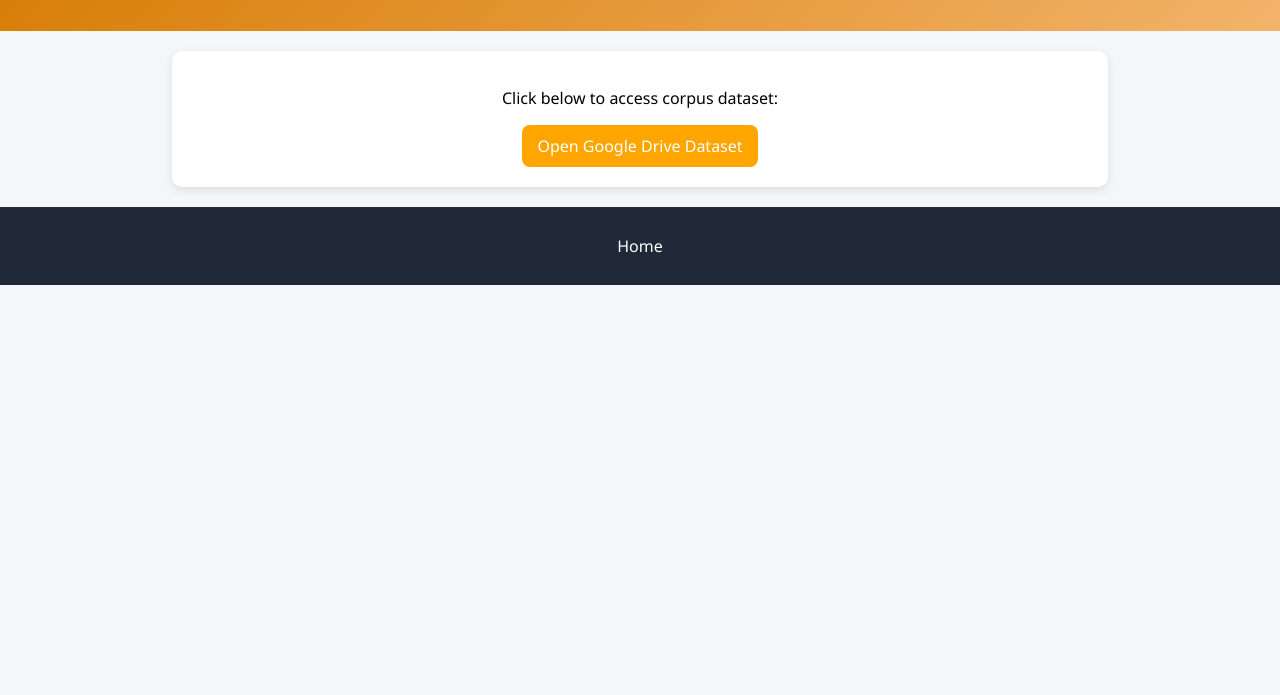
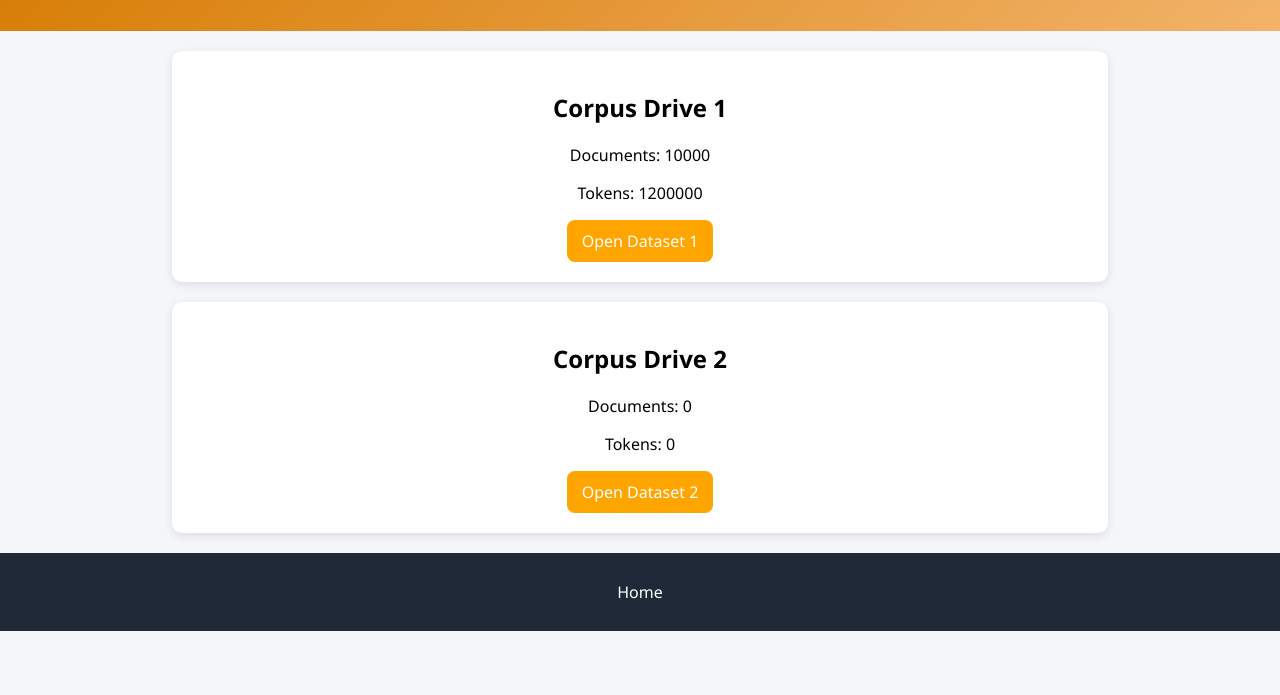
Before and after one commit to saqlainhassan-Riphah/SentiR-Corpora, a plain HTML site: page dataset.html in a window 1280 px wide. Shown: the part 105-800 px from the top of the page. Drawn offline with Linux system fonts and the light colour scheme.

Commit message:
Added dynamic dataset size indicators

```diff
--- /dev/null
+++ b/data.json
@@ -0,0 +1,12 @@
+{
+  "dataset1": {
+    "name": "Corpus Drive 1",
+    "size_docs": 10000,
+    "tokens": 1200000
+  },
+  "dataset2": {
+    "name": "Corpus Drive 2",
+    "size_docs": 0,
+    "tokens": 0
+  }
+}
--- a/dataset.html
+++ b/dataset.html
@@ -8,17 +8,33 @@
 <body>
 
 <div class="header">
-    <h1>Dataset Access</h1>
+    <h1>Dataset Dashboard</h1>
 </div>
 
 <div class="box">
 
-    <p>Click below to access corpus dataset:</p>
+    <h2>Corpus Drive 1</h2>
+    <p>Documents: <span id="d1_docs">Loading...</span></p>
+    <p>Tokens: <span id="d1_tokens">Loading...</span></p>
 
     <a class="button"
        href="https://drive.google.com/drive/folders/10BAYS40cvt1Mtr0ct3PJsQWyzs6paw-S?usp=sharing"
        target="_blank">
-       Open Google Drive Dataset
+       Open Dataset 1
+    </a>
+
+</div>
+
+<div class="box">
+
+    <h2>Corpus Drive 2</h2>
+    <p>Documents: <span id="d2_docs">Loading...</span></p>
+    <p>Tokens: <span id="d2_tokens">Loading...</span></p>
+
+    <a class="button"
+       href="https://drive.google.com/drive/folders/1q2E9dfd3Zv5anImXijM9RGf_lpR1yJQz?usp=sharing"
+       target="_blank">
+       Open Dataset 2
     </a>
 
 </div>
@@ -27,5 +43,7 @@
     <a href="index.html">Home</a>
 </div>
 
+<script src="script.js"></script>
+
 </body>
 </html>
--- a/script.js
+++ b/script.js
@@ -1,14 +1,14 @@
-document.getElementById("searchInput").addEventListener("keyup", function() {
-    let filter = this.value.toLowerCase();
-    let cards = document.querySelectorAll(".dataset-card");
+fetch("data.json")
+  .then(response => response.json())
+  .then(data => {
 
-    cards.forEach(card => {
-        let text = card.getAttribute("data-type");
+    document.getElementById("d1_docs").innerText = data.dataset1.size_docs;
+    document.getElementById("d1_tokens").innerText = data.dataset1.tokens;
 
-        if (text.includes(filter)) {
-            card.style.display = "block";
-        } else {
-            card.style.display = "none";
-        }
-    });
-});
+    document.getElementById("d2_docs").innerText = data.dataset2.size_docs;
+    document.getElementById("d2_tokens").innerText = data.dataset2.tokens;
+
+  })
+  .catch(error => {
+    console.log("Data loading error:", error);
+  });
```
